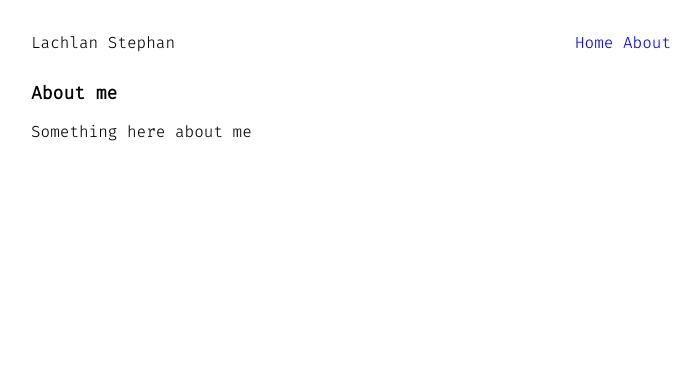
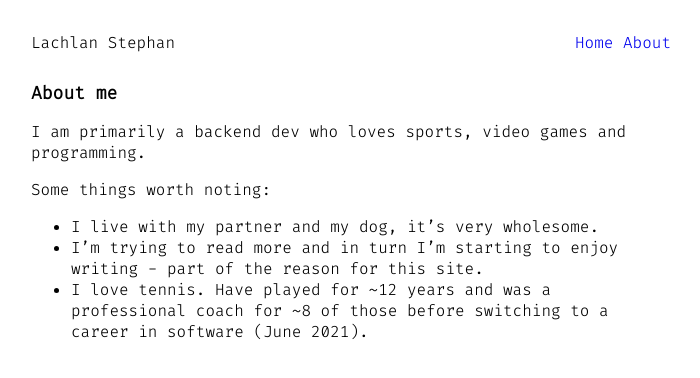
Before and after one commit to LachlanStephan/mysite, a Jekyll site: the page built from about.md, in a window 1280 px wide. Shown: the top 378 px of the page, without its empty margins (289-989 px from the left). Built offline with Jekyll 4.4.1, drawn with Linux system fonts in a browser that asks for light colours.

Commit message:
update about me to hava real content

```diff
--- a/about.md
+++ b/about.md
@@ -5,4 +5,10 @@ title: About
 
 # About me
 
-Something here about me
+I am primarily a backend dev who loves sports, video games and programming.
+
+
+Some things worth noting:
+- I live with my partner and my dog, it's very wholesome.
+- I'm trying to read more and in turn I'm starting to enjoy writing - part of the reason for this site.
+- I love tennis. Have played for ~12 years and was a professional coach for ~8 of those before switching to a career in software (June 2021).
```
